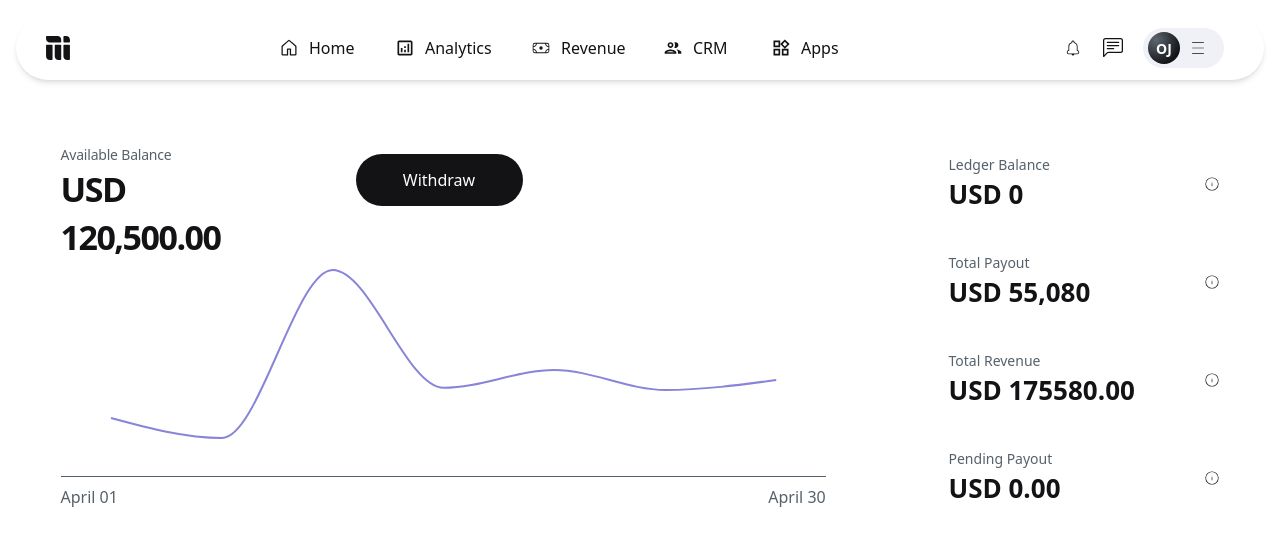
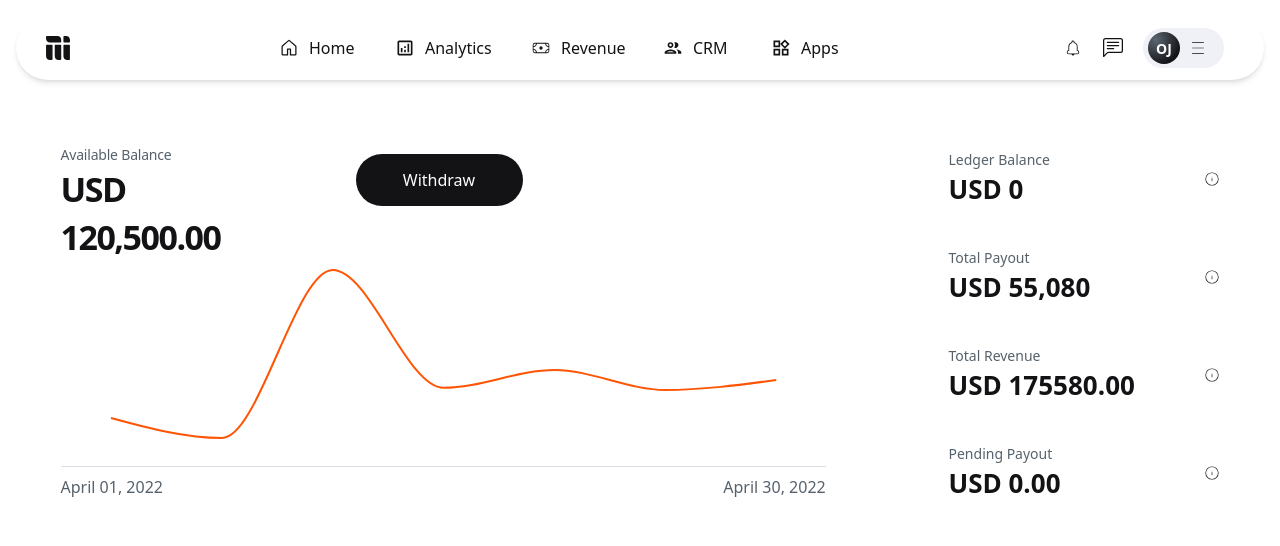
Before and after one commit to Napolite/mainstack, a React (Vite) app: page / in a window 1280 px wide. Shown: the top 546 px of the page. Built offline with nearby package versions, Linux system fonts and the light colour scheme.

Commit message:
graph component

```diff
--- a/src/components/graphAnalytics/graphComponen.tsx
+++ b/src/components/graphAnalytics/graphComponen.tsx
@@ -27,11 +27,11 @@ export default function GraphComponent() {
         xAxis={[{ scaleType: "point", data: xLabels }]}
         sx={{
           [`& .${lineElementClasses.root}`]: {
-            stroke: "#8884d8",
+            stroke: "#FF5403",
             strokeWidth: 2,
           },
           [`& .${markElementClasses.root}`]: {
-            stroke: "#8884d8",
+            stroke: "#FF5403",
             scale: "0.6",
             fill: "#fff",
             strokeWidth: 2,
@@ -42,11 +42,11 @@ export default function GraphComponent() {
         <LinePlot />
         {/* <MarkPlot /> */}
       </ChartContainer>
-      <div className="w-[47.826rem] mt-[-40px]">
-        <div className="w-full h-[1px] bg-[#56616B]"></div>
+      <div className="w-[47.826rem] mt-[-50px]">
+        <div className="w-full h-[1px] bg-[#DBDEE5]"></div>
         <div className="flex justify-between w-full h-[2.5rem] items-center w-full text-[#56616B] text-[16px] font-[500]">
-          <div>April 01</div>
-          <div>April 30</div>
+          <div>April 01, 2022</div>
+          <div>April 30, 2022</div>
         </div>
       </div>
     </>
```
